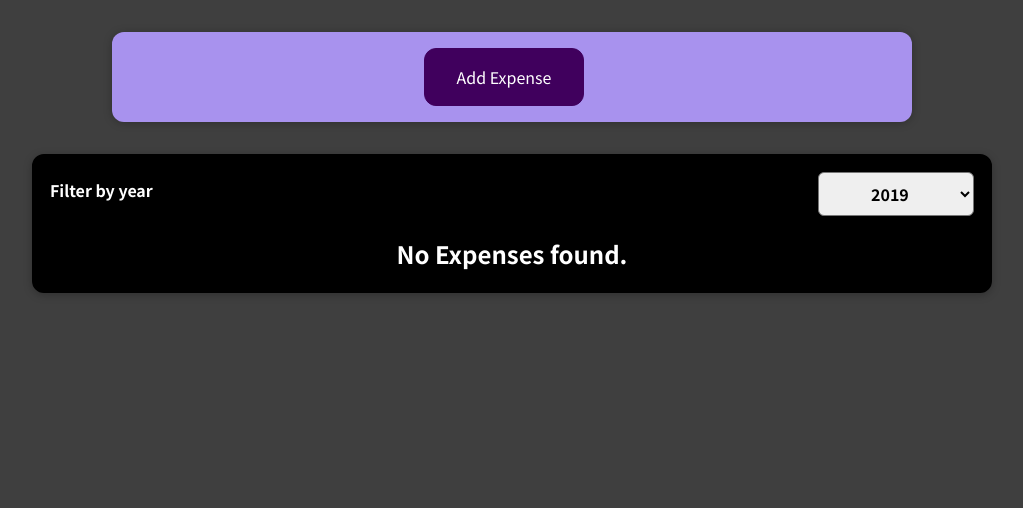
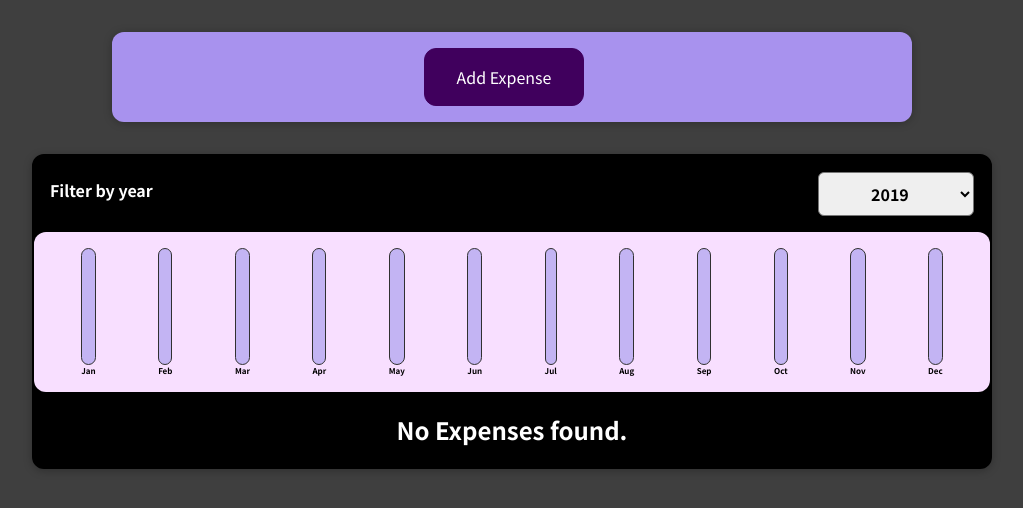
Before and after one commit to muzammilshaikh12/Advanced-React, a React (Create React App) app: page / in a window 1280 px wide. Shown: the top 508 px of the page, without its empty margins (128-1151 px from the left). Built offline with nearby package versions, Linux system fonts and the light colour scheme.

Commit message:
Final Accomplishment

```diff
--- /dev/null
+++ b/src/components/Chart/Chart.css
@@ -0,0 +1,9 @@
+.chart {
+    padding: 1rem;
+    border-radius: 12px;
+    background-color: #f8dfff;
+    text-align: center;
+    display: flex;
+    justify-content: space-around;
+    height: 10rem;
+  }
--- /dev/null
+++ b/src/components/Chart/Chart.js
@@ -0,0 +1,23 @@
+import ChartBar from "./ChartBar";
+
+import "./Chart.css";
+
+const Chart = (props) => {
+    const datapointValues = props.dataPoints.map(datapoint => datapoint.value)
+    const maximum = Math.max(...datapointValues)
+    console.log(maximum)
+  return (
+    <div className='chart'>
+      {props.dataPoints.map(datapoint => {
+         return <ChartBar
+          key={datapoint.label}
+          value={datapoint.value}
+          maxValue={maximum}
+          label={datapoint.label}
+        />;
+      })}
+    </div>
+  );
+};
+
+export default Chart
--- /dev/null
+++ b/src/components/Chart/ChartBar.css
@@ -0,0 +1,30 @@
+.chart-bar {
+    height: 100%;
+    display: flex;
+    flex-direction: column;
+    align-items: center;
+  }
+
+  .chart-bar__inner {
+    height: 100%;
+    width: 100%;
+    border: 1px solid #313131;
+    border-radius: 12px;
+    background-color: #c3b4f3;
+    overflow: hidden;
+    display: flex;
+    flex-direction: column;
+    justify-content: flex-end;
+  }
+
+  .chart-bar__fill {
+    background-color: #4826b9;
+    width: 100%;
+    transition: all 0.3s ease-out;
+  }
+
+  .chart-bar__label {
+    font-weight: bold;
+    font-size: 0.5rem;
+    text-align: center;
+  }
--- /dev/null
+++ b/src/components/Chart/ChartBar.js
@@ -0,0 +1,23 @@
+import "./ChartBar.css";
+
+const ChartBar = (props) => {
+  let heightOfBar = "0%";
+  if (props.maxValue > 0) {
+    heightOfBar = Math.round((props.value / props.maxValue) * 100) + "%";
+  }
+  console.log(props.maxValue)
+  return (
+    <div className="chart-bar">
+      <div className="chart-bar__inner">
+        <div
+          className="chart-bar__fill"
+          style={{ height: heightOfBar }}
+        ></div>
+      </div>
+      <div className="chart-bar__label">{props.label}</div>
+    </div>
+
+  );
+};
+
+export default ChartBar;
--- a/src/components/Expenses/ExpenseItem.js
+++ b/src/components/Expenses/ExpenseItem.js
@@ -19,13 +19,13 @@
   //   console.log(amount)
   // }
   return (
-    <ul>
+    <li>
     <Card className="expense-item">
      <ExpenseDate  date={props.date}/>
      <ExpenseDetails title={props.title} location={props.location} amount={props.amount}/>
      {/* <button onClick ={clickFunction}>Click Me</button> */}
     </Card>
-    </ul>
+    </li>
   );
 }
 
--- a/src/components/Expenses/Expenses.js
+++ b/src/components/Expenses/Expenses.js
@@ -8,6 +8,8 @@
 
 import ExpenseFilter from "./ExpenseFilter";
 
+import ExpensesChart from './ExpensesChart'
+
 const Expenses = (expenseArray) => {
   const [FilteredYear, setFilteredYear] = useState('2019')
   const FilterHandler = (selectedYear) => {
@@ -17,12 +19,13 @@
   const filteredExpenses = expenseArray.items.filter(expense => {
     return expense.date.getFullYear().toString() === FilteredYear
   })
-
+console.log(filteredExpenses)
 
   return (
     <div>
       <Card className="expenses">
         <ExpenseFilter onFilterChange={FilterHandler} />
+        <ExpensesChart expenses={filteredExpenses}/>
         <ExpenseList items={filteredExpenses}/>
         </Card>
     </div>
--- /dev/null
+++ b/src/components/Expenses/ExpensesChart.js
@@ -0,0 +1,29 @@
+import Chart from '../Chart/Chart'
+
+import React from 'react'
+
+const ExpensesChart = (props) => {
+    let chartDataPoints = [
+        {label:'Jan',value:0},
+        {label:'Feb',value:0},
+        {label:'Mar',value:0},
+        {label:'Apr',value:0},
+        {label:'May',value:0},
+        {label:'Jun',value:0},
+        {label:'Jul',value:0},
+        {label:'Aug',value:0},
+        {label:'Sep',value:0},
+        {label:'Oct',value:0},
+        {label:'Nov',value:0},
+        {label:'Dec',value:0}
+    ]
+
+    for(const expense of props.expenses ) {
+        const ExpenseMonth = expense.date.getMonth()
+        chartDataPoints[ExpenseMonth].value += expense.amount
+    }
+    console.log(chartDataPoints)
+    return (<Chart dataPoints={chartDataPoints}/>)
+}
+
+export default ExpensesChart
--- a/src/components/newExpense/ExpenseForm.js
+++ b/src/components/newExpense/ExpenseForm.js
@@ -24,7 +24,7 @@
       event.preventDefault();
       const data = {
         title: EnteredTitle,
-        amount: EnteredAmount,
+        amount: +EnteredAmount,
         date: new Date(EnteredDate),
         id:Math.random().toString()
       };
```
